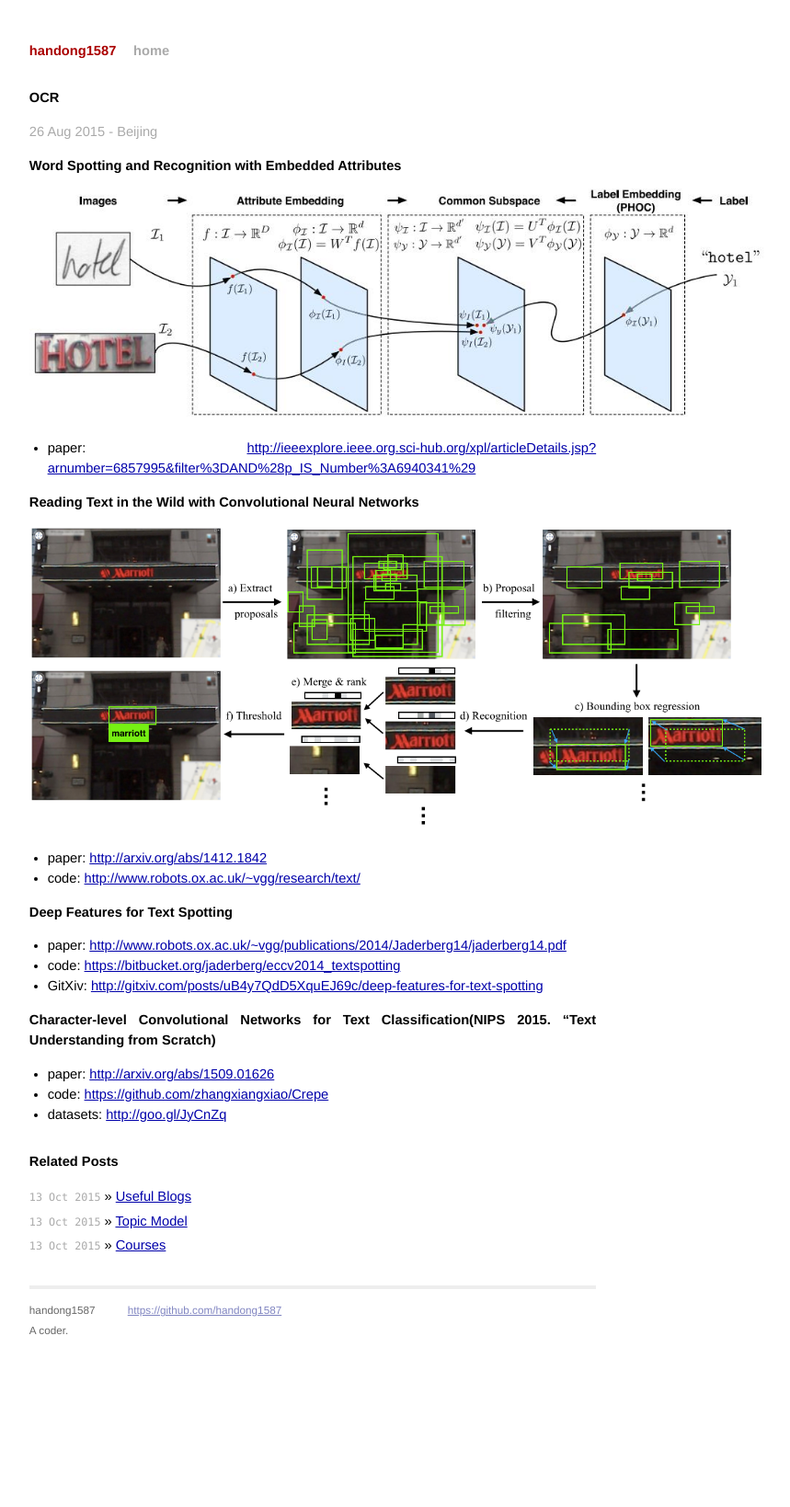
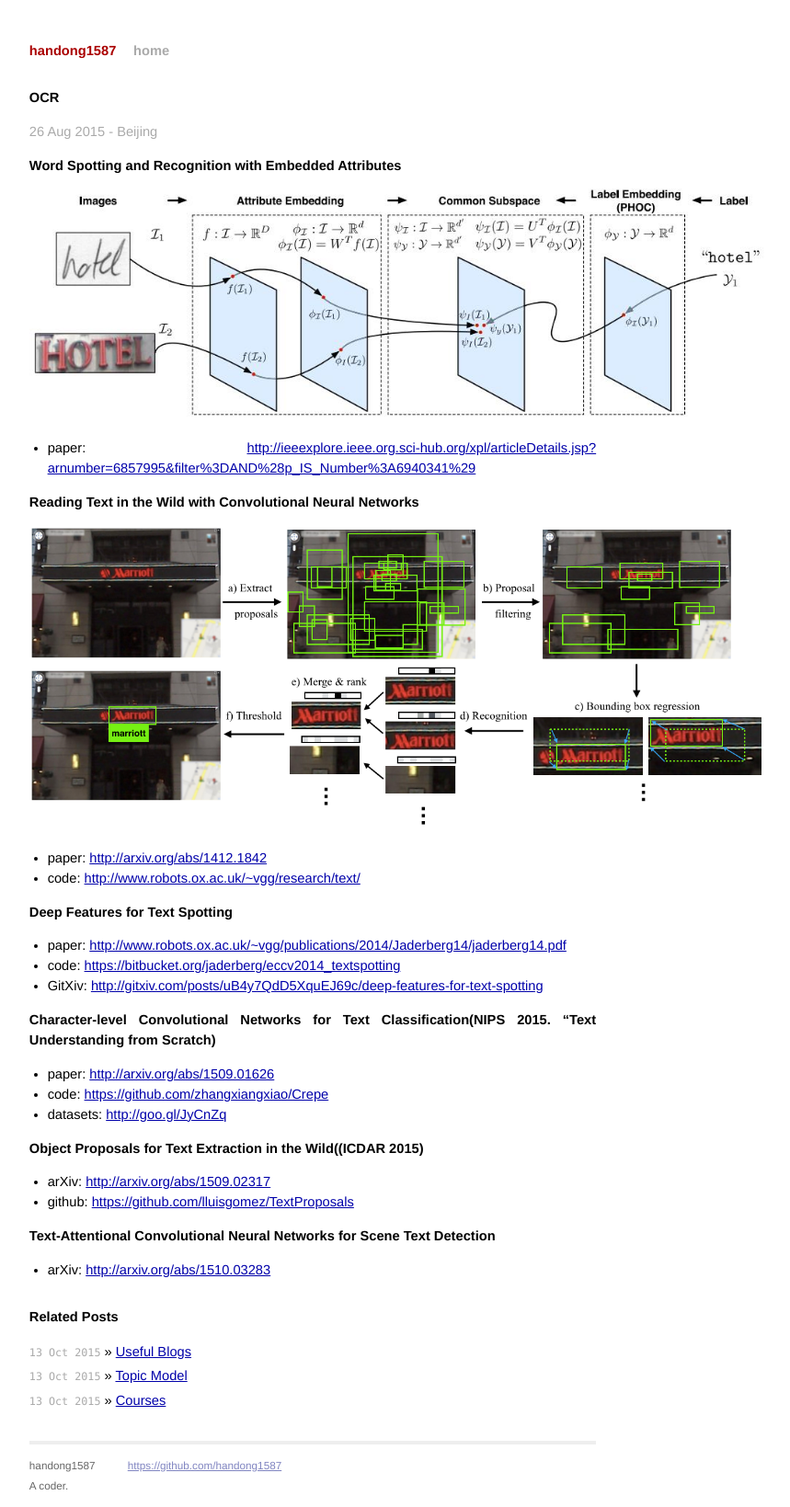
Before and after one commit to handong1587/handong1587.github.io, a Jekyll site: the page built from _posts/deep_learning/2015-08-26-ocr.md, in a window 1280 px wide. Shown: the whole page at 92% size, without its empty margins (300-1159 px from the left). Built offline with Jekyll 4.4.1, drawn with Linux system fonts in a browser that asks for light colours; Markdown is read by kramdown in place of the engine named in the settings; comment, search, counter and statistics services are not loaded; before the commit the page ends 1470 px from its top, so only the background shows below that.

Commit message:
update md

```diff
--- a/_posts/deep_learning/2015-08-26-ocr.md
+++ b/_posts/deep_learning/2015-08-26-ocr.md
@@ -28,9 +28,17 @@
 - code: [https://bitbucket.org/jaderberg/eccv2014_textspotting](https://bitbucket.org/jaderberg/eccv2014_textspotting)
 - GitXiv: [http://gitxiv.com/posts/uB4y7QdD5XquEJ69c/deep-features-for-text-spotting](http://gitxiv.com/posts/uB4y7QdD5XquEJ69c/deep-features-for-text-spotting)
 
-
 **Character-level Convolutional Networks for Text Classification(NIPS 2015. "Text Understanding from Scratch)**
 
 - paper: [http://arxiv.org/abs/1509.01626](http://arxiv.org/abs/1509.01626)
 - code: [https://github.com/zhangxiangxiao/Crepe](https://github.com/zhangxiangxiao/Crepe)
 - datasets: [http://goo.gl/JyCnZq](http://goo.gl/JyCnZq)
+
+**Object Proposals for Text Extraction in the Wild((ICDAR 2015)**
+
+- arXiv: [http://arxiv.org/abs/1509.02317](http://arxiv.org/abs/1509.02317)
+- github: [https://github.com/lluisgomez/TextProposals](https://github.com/lluisgomez/TextProposals)
+
+**Text-Attentional Convolutional Neural Networks for Scene Text Detection**
+
+- arXiv: [http://arxiv.org/abs/1510.03283](http://arxiv.org/abs/1510.03283)
```
Also changed, not shown: _posts/deep_learning/2015-08-26-pedestrian-detection.md (+4 -0 lines), _posts/deep_learning/2015-10-09-face-detection-recognition.md (+1 -0 lines), _posts/programming_study/2015-09-09-interesting-projects.md (+4 -0 lines).
